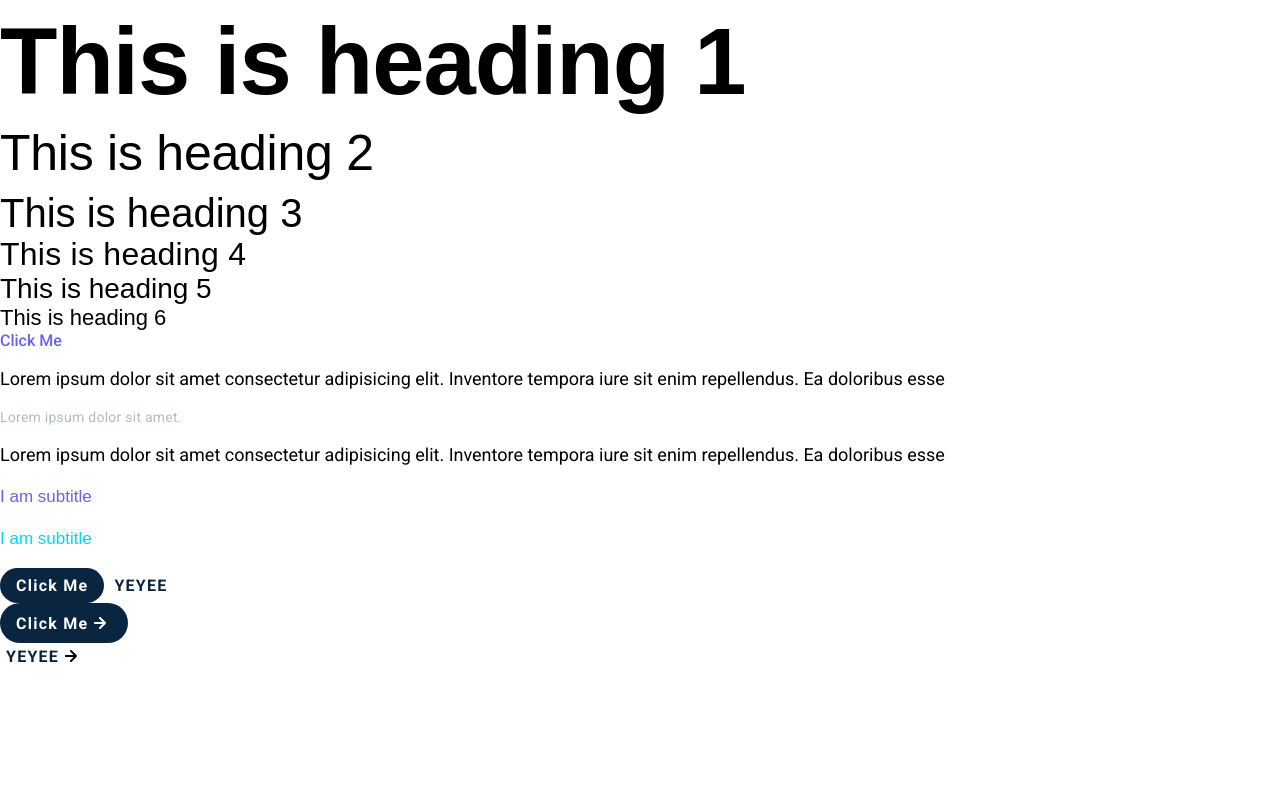
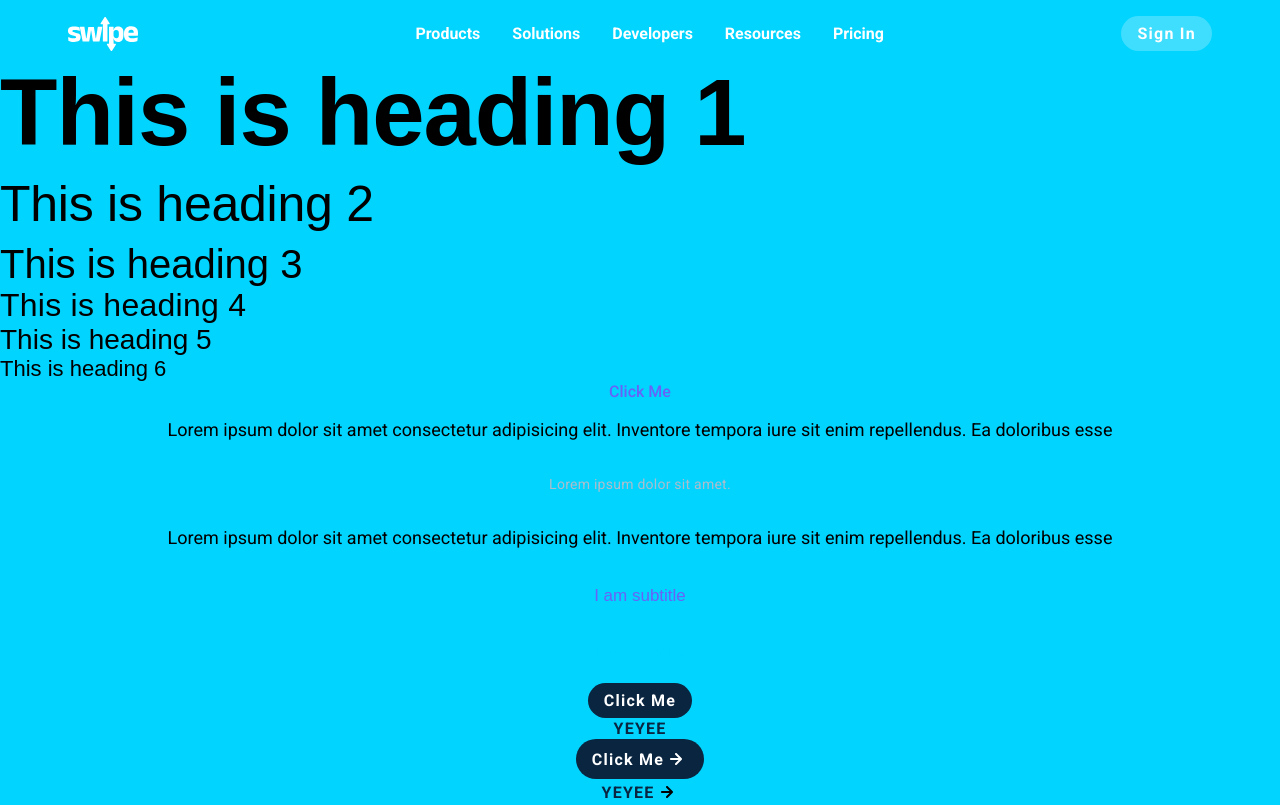
Before and after one commit to Paul-Annay/swipe, a plain HTML site: page index.html in a window 1280 px wide. Drawn offline with Linux system fonts and the light colour scheme; a web font is replaced by a local one.

Commit message:
Added markup and styles for navbar

```diff
--- a/index.css
+++ b/index.css
@@ -34,6 +34,7 @@
     --spacing-md: 16px;
     --spacing-lg: 32px;
     --spacing-xl: 64px;
+    --standard-width: 1144px;
 }
 
 body {
@@ -43,6 +44,11 @@ body {
     margin: 0;
     box-sizing: border-box;
     padding: var(--spacing-sm) 0 0 0;
+    background-color: var(--blue-1);
+    display: flex;
+    flex-direction: column;
+    justify-content: center;
+    align-items: center;
 }
 
 h1 {
@@ -185,3 +191,41 @@ a:hover {
 .with-icon:hover>img {
     transform: translateX(4px);
 }
+
+/* NAVBAR */
+
+.navbar {
+    display: flex;
+    justify-content: space-between;
+    align-items: center;
+    width: 100%;
+    max-width: var(--standard-width);
+    padding: 0 var(--spacing-md);
+}
+
+.menu {
+    display: flex;
+    justify-content: center;
+    align-items: center;
+    list-style-type: none;
+}
+
+.menu a {
+    color: var(--text-white);
+    margin: 0 var(--spacing-md);
+    font-weight: bold;
+}
+
+.menu a:hover {
+    text-decoration: underline;
+}
+
+.navbar-button {
+    background-color: rgba(250, 250, 250, 0.25);
+}
+
+.navbar-button:hover {
+    background-color: rgba(250, 250, 250, 0.5);
+}
+
+/* NAVBAR */
--- a/index.html
+++ b/index.html
@@ -14,6 +14,17 @@
 </head>
 
 <body>
+    <nav class="navbar">
+        <img src="./assets/logo-white.svg" alt="Swipe, inc.">
+        <ul class="menu">
+            <li><a href="#products">Products</a></li>
+            <li><a href="#solutions">Solutions</a></li>
+            <li><a href="#developers">Developers</a></li>
+            <li><a href="#resources">Resources</a></li>
+            <li><a href="#pricing">Pricing</a></li>
+        </ul>
+        <button class="primary-button navbar-button">Sign In</button>
+    </nav>
     <h1>This is heading 1</h1>
     <h2>This is heading 2</h2>
     <h3>This is heading 3</h3>
```
